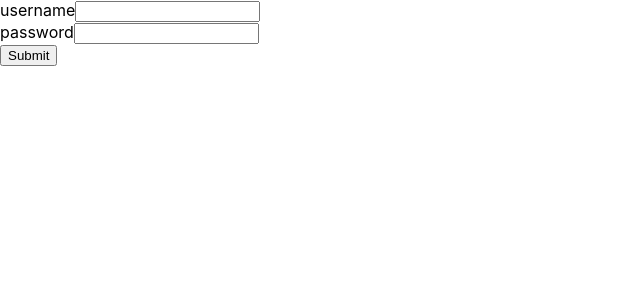
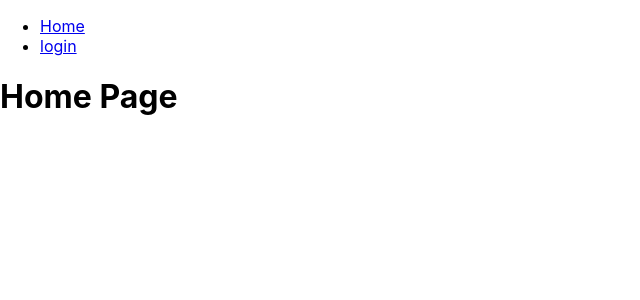
Before and after one commit to alzaar/blogs-app, a React (Create React App) app: page / in a window 1280 px wide. Shown: the top 300 px of the page, without its empty margins (0-640 px from the left). Built offline with nearby package versions, Linux system fonts and the light colour scheme.

Commit message:
Adds router

```diff
--- a/package.json
+++ b/package.json
@@ -12,6 +12,7 @@
     "react": "^16.12.0",
     "react-dom": "^16.12.0",
     "react-redux": "^7.1.3",
+    "react-router-dom": "^5.1.2",
     "react-scripts": "3.3.0",
     "redux": "^4.0.5",
     "redux-devtools-extension": "^2.13.8",
--- a/src/App.js
+++ b/src/App.js
@@ -2,13 +2,18 @@ import React from 'react'
 import AppContainer from './components/AppContainer'
 import configureStore from './reduxStore'
 import { Provider } from 'react-redux'
+import { BrowserRouter as Router, Switch } from 'react-router-dom'
 
 const store = configureStore()
 
 function App(){
   return (
     <Provider store={store}>
-      <AppContainer />
+      <Router>
+        <Switch>
+          <AppContainer />
+        </Switch>
+      </Router>
     </Provider>
   );
 }
--- a/src/components/AppContainer.js
+++ b/src/components/AppContainer.js
@@ -3,10 +3,16 @@ import React from 'react'
 import { bindActionCreators } from 'redux'
 import { connect } from 'react-redux'
 import PropTypes from 'prop-types'
+import {
+  Route,
+  Link
+} from 'react-router-dom'
 // Config
 import { getFormDetails } from '../actions/formActions'
 // Components
 import Form from './Form'
+import Navbar from './layout/Navbar'
+import Home from './layout/Home'
 
 
 class AppContainer extends React.Component {
@@ -16,7 +22,11 @@ class AppContainer extends React.Component {
   render() {
     return (
       <div>
-        <Form formFieldsDetails={this.props.formDetails} url={this.props.url}/>
+        <Navbar />
+        <Route exact path='/' component={Home} />
+        <Route exact path='/login'>
+          <Form formFieldsDetails={this.props.formDetails} url={this.props.url}/>
+        </Route>
       </div>
     );
   }
--- /dev/null
+++ b/src/components/layout/Home.js
@@ -0,0 +1,13 @@
+import React from 'react'
+
+class Home extends React.Component {
+  render() {
+    return (
+      <div>
+        <h1>Home Page</h1>
+      </div>
+    )
+  }
+}
+
+export default Home
--- /dev/null
+++ b/src/components/layout/Navbar.js
@@ -0,0 +1,24 @@
+import React from 'react'
+import {
+  Link
+} from 'react-router-dom'
+class Navbar extends React.Component {
+  render() {
+    return (
+      <div>
+       <nav>
+          <ul>
+            <li>
+              <Link to="/">Home</Link>
+            </li>
+            <li>
+              <Link to="/login">login</Link>
+            </li>
+          </ul>
+        </nav>
+      </div>
+    )
+  }
+}
+
+export default Navbar
```
